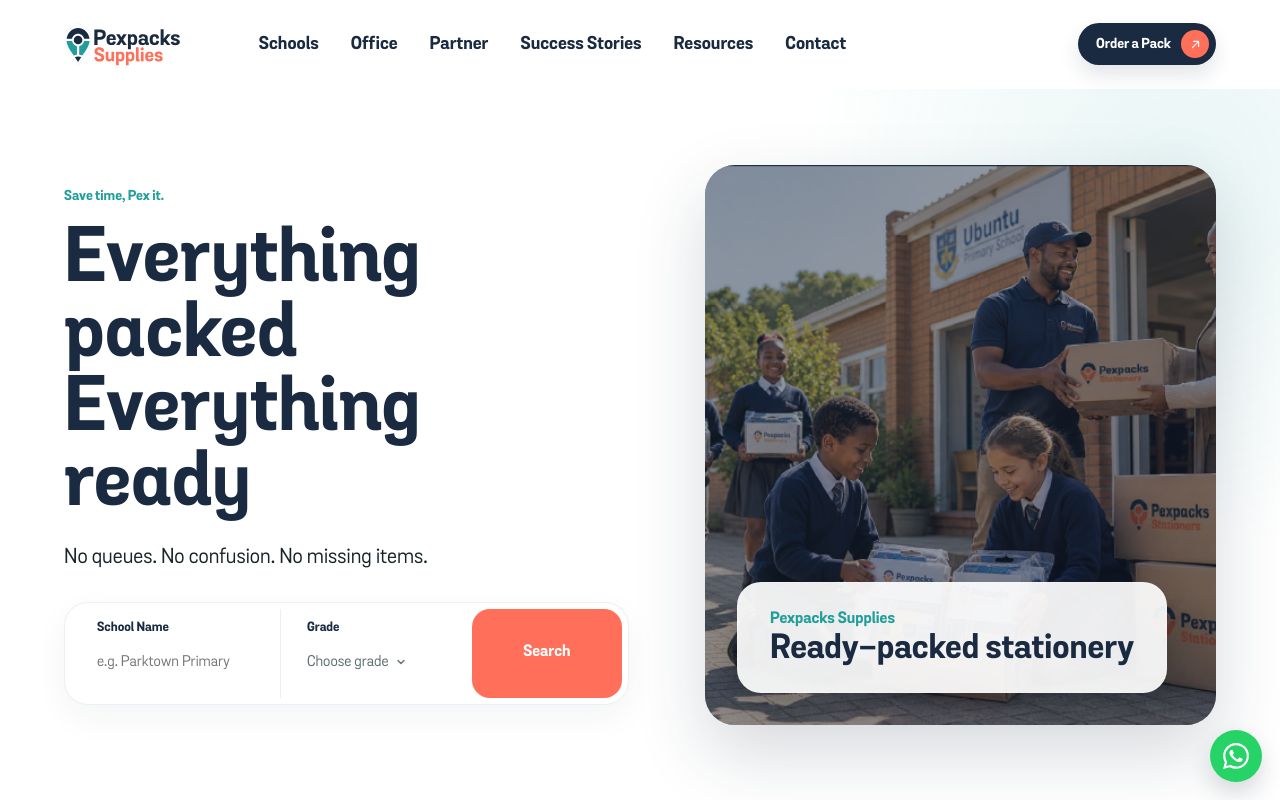
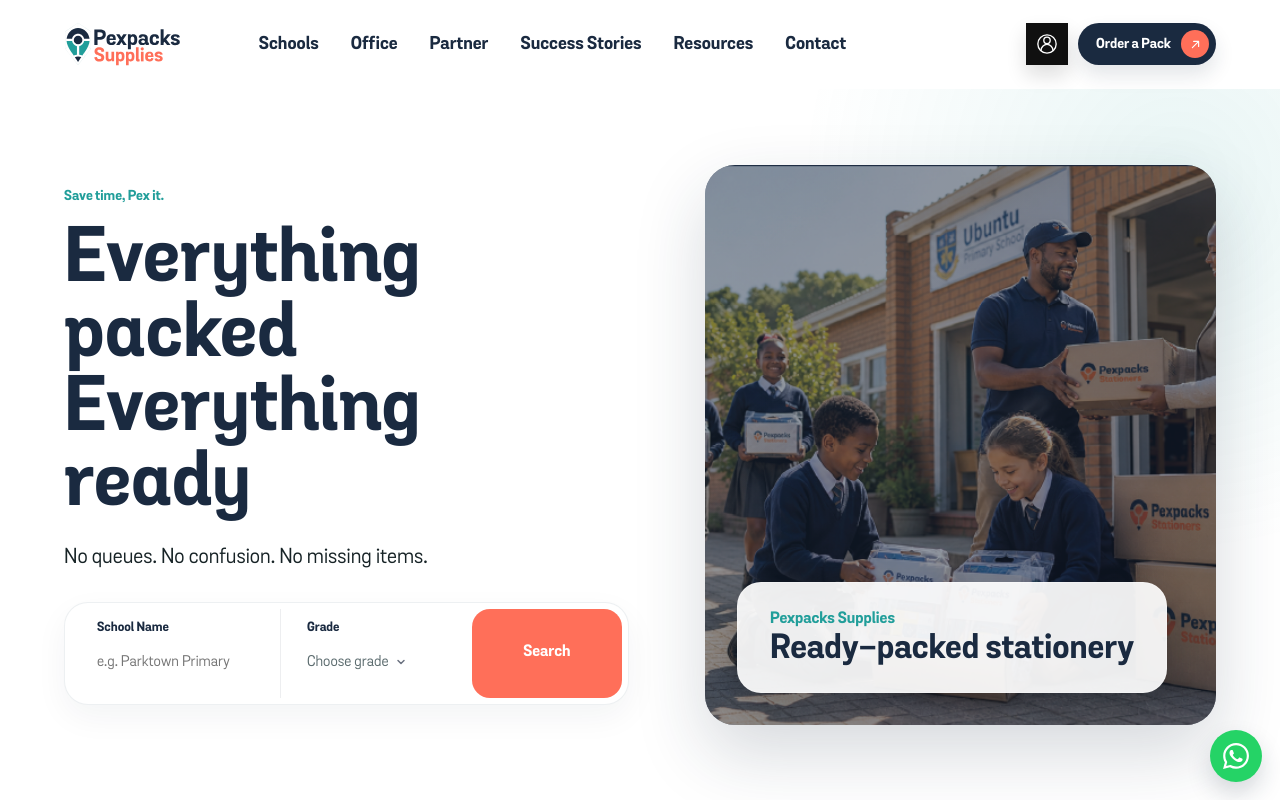
Before and after one commit to mcebisidesigner-spec/pexpacks-supplies, a Next.js app: page / in a window 1280 px wide. Shown: the top 800 px of the page. Built offline with nearby package versions, Linux system fonts and the light colour scheme.

Commit message:
Add header login entry

```diff
--- a/components/layout/Header.module.css
+++ b/components/layout/Header.module.css
@@ -92,8 +92,48 @@
   border-bottom-color: var(--pex-keppel);
 }
 
+.desktopActions {
+  justify-self: end;
+  display: inline-flex;
+  align-items: center;
+  gap: 10px;
+}
+
+.desktopLogin {
+  width: 42px;
+  height: 42px;
+  border-radius: 0;
+  display: inline-grid;
+  place-items: center;
+  background: #101010;
+  color: #ffffff;
+  box-shadow: 0 10px 20px rgba(16, 16, 16, 0.14);
+  transform-origin: center;
+  transition: var(--button-transition);
+}
+
+.desktopLogin:hover {
+  filter: brightness(112%);
+  transform: var(--button-hover-transform);
+  box-shadow: var(--button-hover-shadow);
+}
+
+.desktopLogin:active {
+  filter: brightness(100%);
+  transform: var(--button-active-transform);
+}
+
+.desktopLogin svg {
+  width: 22px;
+  height: 22px;
+  fill: none;
+  stroke: currentColor;
+  stroke-width: 1.45;
+  stroke-linecap: round;
+  stroke-linejoin: round;
+}
+
 .desktopOrder {
-  justify-self: end;
   min-height: 42px;
   padding: 0 7px 0 18px;
   border-radius: var(--radius-pill);
@@ -290,6 +330,20 @@
     width: 110px;
   }
 
+  .desktopActions {
+    gap: 8px;
+  }
+
+  .desktopLogin {
+    width: 38px;
+    height: 38px;
+  }
+
+  .desktopLogin svg {
+    width: 20px;
+    height: 20px;
+  }
+
   .desktopOrder {
     min-height: 38px;
     font-size: 13px;
@@ -324,7 +378,7 @@
   }
 
   .desktopNav,
-  .desktopOrder {
+  .desktopActions {
     display: none;
   }
 
@@ -458,6 +512,8 @@
     pointer-events: none;
   }
 
+  .desktopActions,
+  .desktopLogin,
   .desktopOrder,
   .menuButton,
   .mobileMenu,
@@ -468,6 +524,7 @@
     transition: none;
   }
 
+  .desktopLogin:hover,
   .desktopOrder:hover,
   .mobileMenuCta:hover,
   .desktopOrder:hover .orderIcon,
--- a/components/layout/Header.tsx
+++ b/components/layout/Header.tsx
@@ -63,6 +63,19 @@ export function Header() {
           ))}
         </nav>
 
+        <div className={styles.desktopActions}>
+          <Link
+            className={styles.desktopLogin}
+            href="/login"
+            aria-label="Log in"
+          >
+            <svg viewBox="0 0 24 24" focusable="false" aria-hidden="true">
+              <circle cx="12" cy="8" r="3.5" />
+              <path d="M5.5 19a6.5 6.5 0 0 1 13 0" />
+              <circle cx="12" cy="12" r="10" />
+            </svg>
+          </Link>
+
           <Link
             className={styles.desktopOrder}
             href="/order"
@@ -75,6 +88,7 @@ export function Header() {
               </svg>
             </span>
           </Link>
+        </div>
 
         <HeaderMenu />
       </div>
--- a/components/layout/MobileMenu.tsx
+++ b/components/layout/MobileMenu.tsx
@@ -63,6 +63,19 @@ export function MobileMenu({ open, onClose, pathname }: MobileMenuProps) {
             </Link>
           );
         })}
+        <Link
+          href="/login"
+          onClick={onClose}
+          className={[
+            styles.mobileMenuLink,
+            isActivePath("/login", pathname) ? styles.mobileMenuLinkActive : "",
+          ]
+            .filter(Boolean)
+            .join(" ")}
+          aria-current={isActivePath("/login", pathname) ? "page" : undefined}
+        >
+          Login
+        </Link>
       </nav>
 
       <Link
```
Lines whose indentation alone changed are shown as unchanged.
